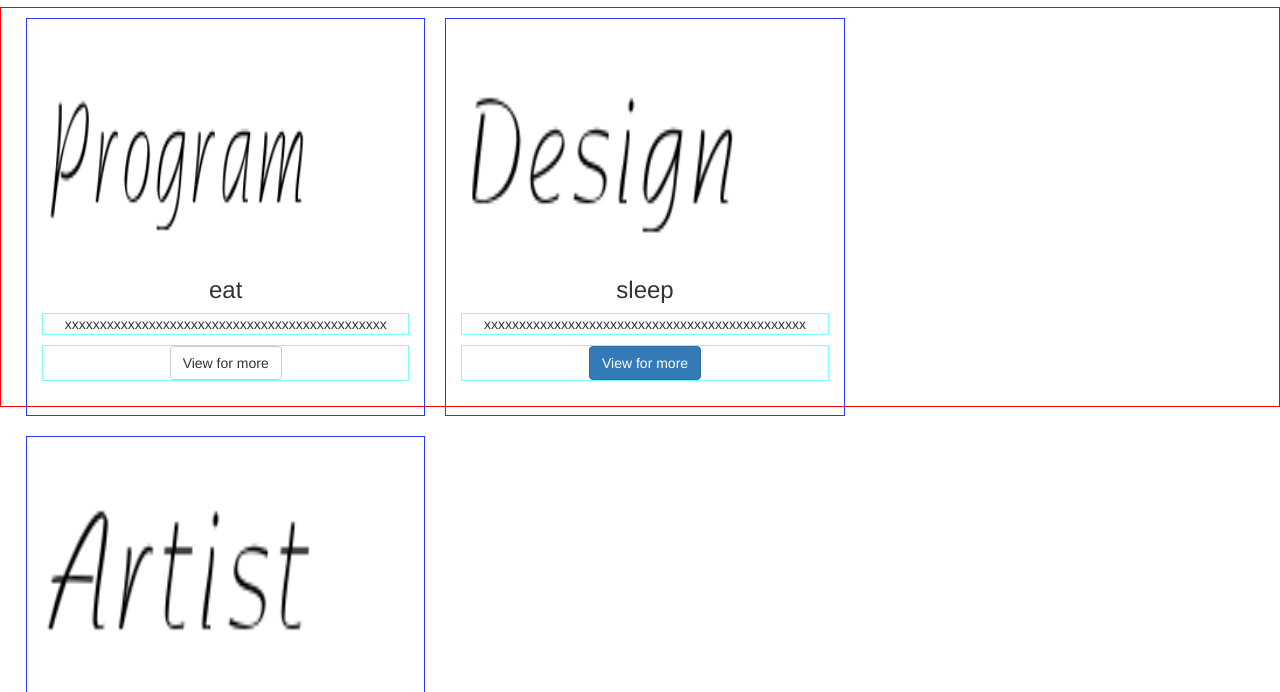
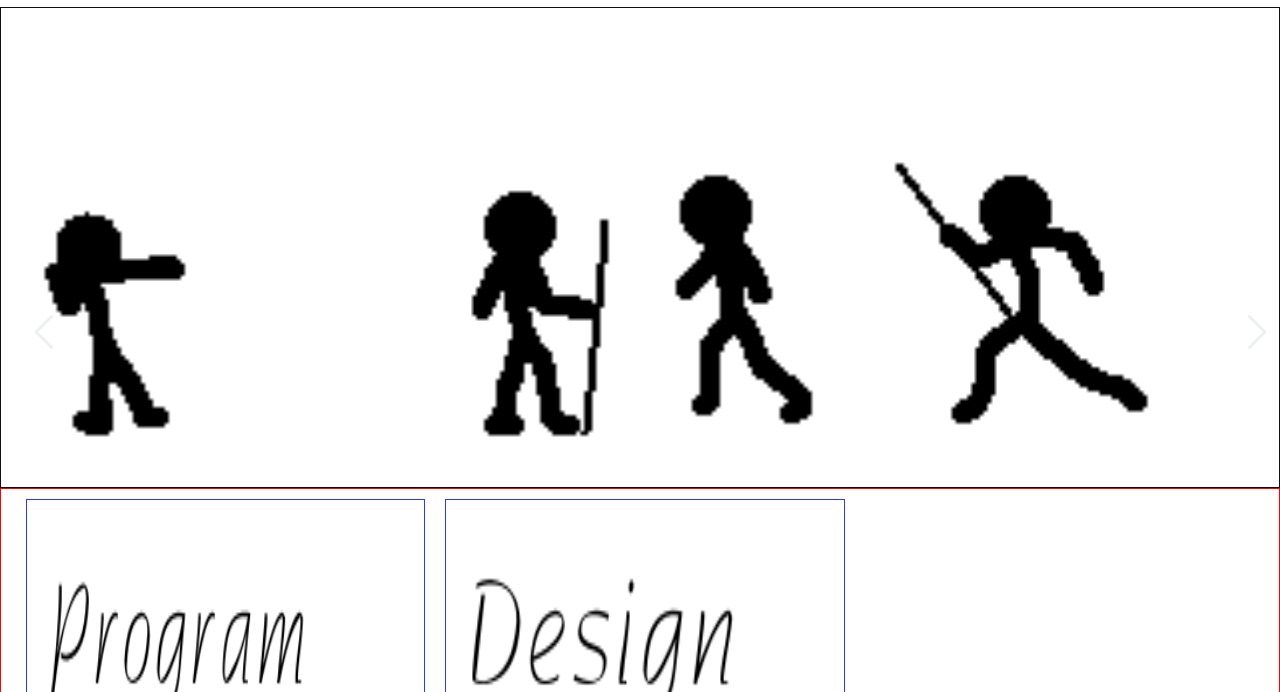
Before and after one commit to EasterFan/SmallWeb, a plain HTML site: page index.html in a window 1280 px wide. Shown: the part 73-765 px from the top of the page. Drawn offline with Linux system fonts and the light colour scheme.

Commit message:
step3 轮播图

```diff
--- a/bootstrap-3.3.7-dist/css/index.css
+++ b/bootstrap-3.3.7-dist/css/index.css
@@ -71,3 +71,71 @@
     margin-right: auto;
     border:1px solid #80fff8;
 }
+
+/* 轮播 */
+.lunbotu{
+    /*width: 100%;*/
+    /*height: 500px;*/
+    height: 500px;
+    width: 100%;
+
+    padding: 0;
+    z-index: 2;
+}
+
+.carousel-inner img{
+    width:100%;
+    height:100%;
+    border:1px solid #100e0f;
+}
+
+.carousel-control {               /* 这个箭头控制神奇，不完全懂 */
+    left: 250px;
+    width: 3%;
+    filter: alpha(opacity=50);
+    opacity: 7
+}
+
+.carousel-control.left {
+    background-image: none;
+}
+
+.carousel-control.right {
+    background-image: none;
+}
+
+.one>.container {          /* 这句选择器什么意思 */
+    padding: 0;
+}
+
+
+/** 图标移动**/
+
+.leftprev img {
+    /**图标旋转180度transform: rotate(180deg);**/
+    margin-top: 300px;
+    margin-left: -450px;
+}
+
+.rightnext img {
+    margin-top: 300px;
+    margin-left: -10px;
+}
+
+
+/** 小圆点**/
+
+.carousel-indicators {
+    left: 50%;
+    z-index: 15;
+    width: 60%;
+    text-align: center;
+    /*border:1px solid #100e0f;*/
+
+}
+
+/*.lunbotu {*/
+    /*height: 460px;*/
+    /*width: 1200px;*/
+
+/*}*/
--- a/index.html
+++ b/index.html
@@ -59,6 +59,35 @@
             </div>
         </div> <!--container-fluid-->
     </nav>
+
+    <!--轮播图-->
+    <div class="lunbotu container">
+        <div id="myCarousel" class="carousel slide">
+            <ol class="carousel-indicators">
+                <li data-target="#myCarousel" data-slide-to="0" class="active"></li>
+                <li data-target="#myCarousel" data-slide-to="1"></li>
+                <li data-target="#myCarousel" data-slide-to="2"></li>
+                <li data-target="#myCarousel" data-slide-to="3"></li>
+            </ol>
+            <!-- Carousel items -->
+            <div class="carousel-inner">
+                <div class="active item">
+                    <a href="#" target="_blank"><img src="images/lunbo.gif"></a>
+                </div>
+                <div class="item">
+                    <a href="#" target="_blank"><img src="images/lunbo.gif"></a>
+                </div>
+                <div class="item">
+                    <a href="#" target="_blank"><img src="images/lunbo.gif"></a>
+                </div>
+                <div class="item">
+                    <a href="#" target="_blank"><img src="images/lunbo.gif"></a>
+                </div>
+            </div>
+            <!-- Carousel nav -->
+            <a class="left carousel-control leftprev" href="#myCarousel" data-slide="prev"><img src="images/zuojiantou.png"></a>
+            <a class="right carousel-control rightnext" href="#myCarousel" data-slide="next"><img src="images/youjiantou.png"></a>
+        </div>
 
     <!-- 内容 -->
     <div class="container-fluid content">
```
Also changed, not shown: images/57d21c7a0001bf9d12000460.jpg (added), images/57d21d07000179ef12000460.jpg (added), images/57d21dbf000182f912000460.jpg (added), images/57ece28d0001008c12000460.jpg (added), images/lunbo.gif (added), images/lunbo2.jpg (added), images/lunbo3.png (added), images/lunbo4.png (added), images/youjiantou.png (added), images/zuojiantou.png (added).
